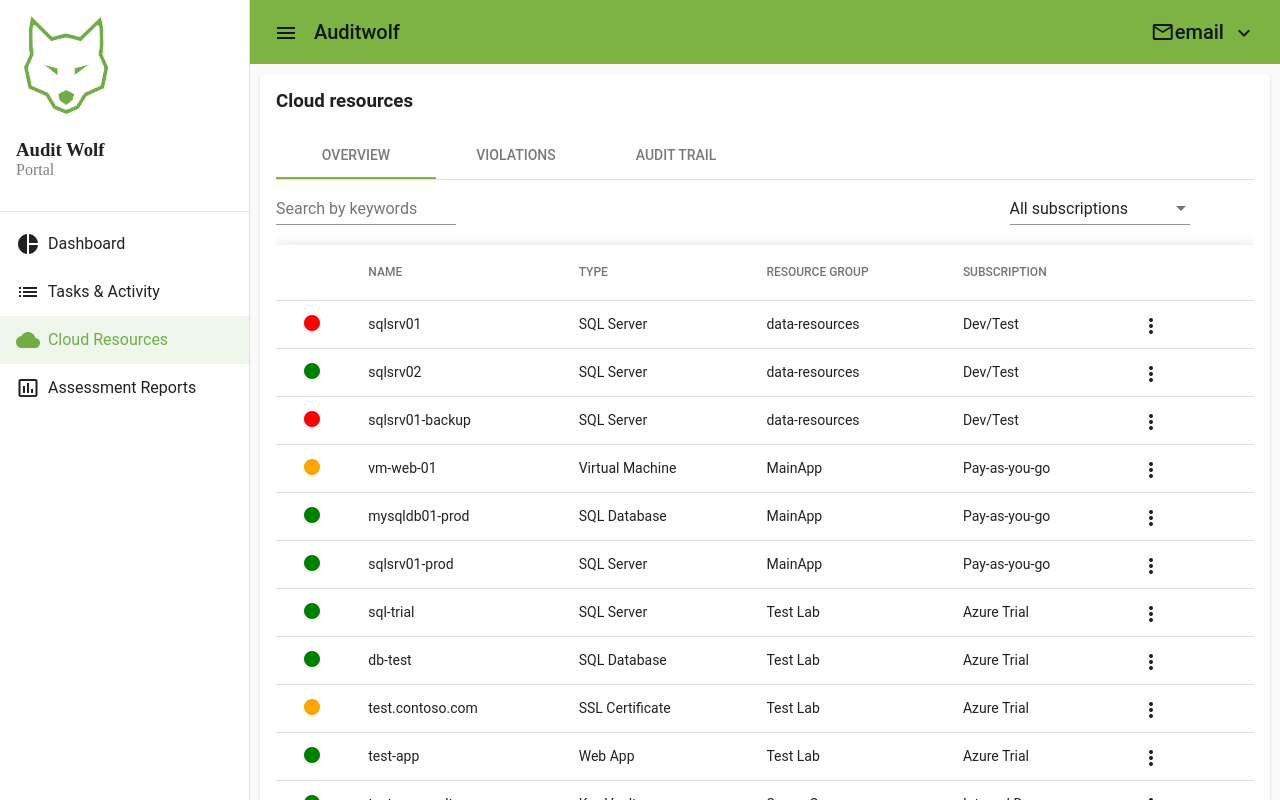
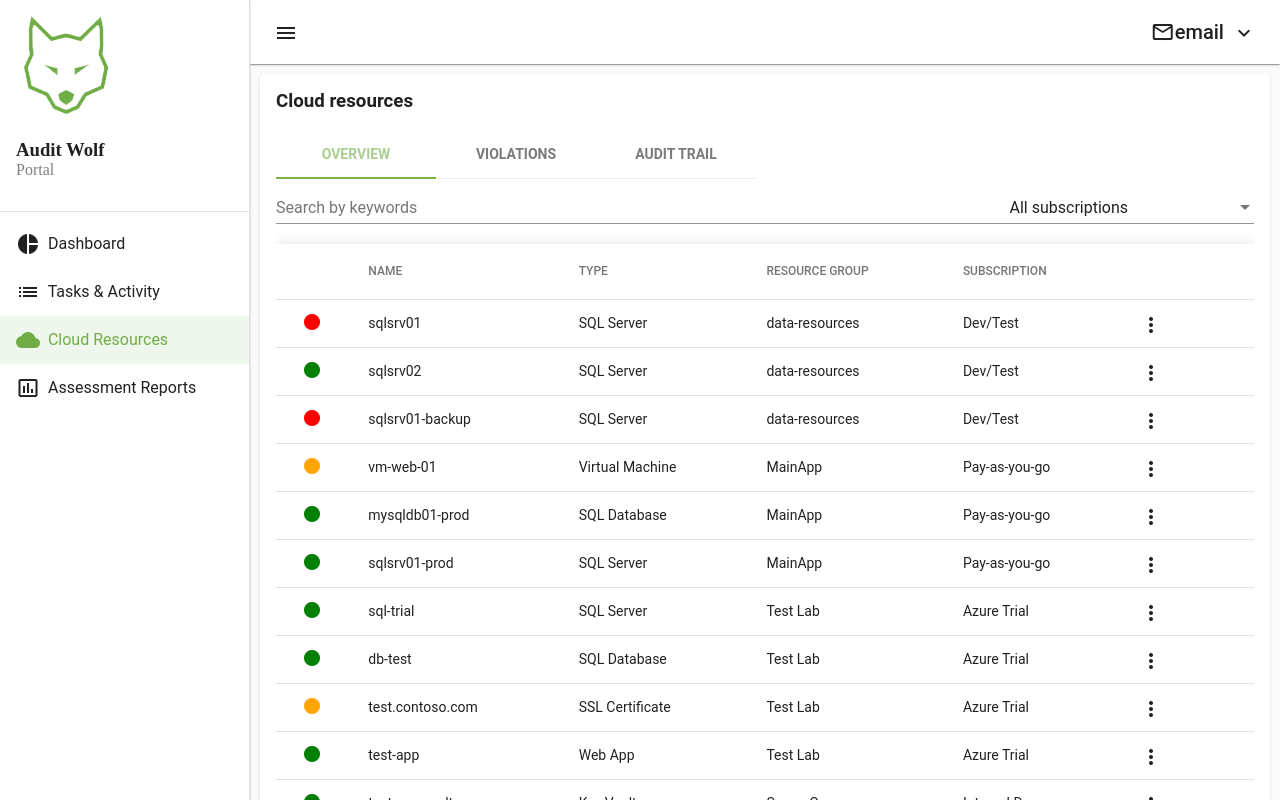
Before and after one commit to ToaIgnika/ng-project-test, an Angular app: page /cloud-resources in a window 1280 px wide. Built offline with nearby package versions, Linux system fonts and the light colour scheme.

Commit message:
styling elements

```diff
--- a/src/app/cloud-resources/cloud-resources.component.html
+++ b/src/app/cloud-resources/cloud-resources.component.html
@@ -14,7 +14,6 @@
               <button mat-icon-button (click)="sidenav.toggle()">
                 <mat-icon>menu</mat-icon>
               </button>
-              <h1 class="example-app-name">Auditwolf</h1>
               <!-- This fills the remaining space of the current row -->
               <span class="example-fill-remaining-space"></span>
               <mat-icon>mail_outline</mat-icon>
--- a/src/app/cloud-resources/cloud-resources.component.scss
+++ b/src/app/cloud-resources/cloud-resources.component.scss
@@ -35,7 +35,14 @@
        `<body>` to be our scrolling element for mobile layouts. */
     flex: 1 0 auto;
   }
+  .mat-tab-label {
+    color: red;
+    background-color: blue;
+  }
 
   mat-sidenav {
     width: 250px;
+    box-shadow: 0px 2px 1px -1px rgba(0, 0, 0, 0.2),
+    0px 1px 1px 0px rgba(0, 0, 0, 0.14),
+    0px 1px 3px 0px rgba(0, 0, 0, 0.12);
   }
--- a/src/app/cloud-resources/overview/overview.component.scss
+++ b/src/app/cloud-resources/overview/overview.component.scss
@@ -2,6 +2,6 @@ table {
     width: 100%;
   }
 
-  input {
-    width: 100%;
-  }
+  mat-form-field {
+  width: 100%;
+}
--- a/src/app/common/navigation-list/navigation-list.component.scss
+++ b/src/app/common/navigation-list/navigation-list.component.scss
@@ -1,4 +1,3 @@
-
 .active-link {
     color: #70ad47;
     background-color: #eff6eb;
--- a/src/styles.scss
+++ b/src/styles.scss
@@ -23,3 +23,26 @@ $candy-app-theme: mat-light-theme($candy-app-primary, $candy-app-accent, $candy-
 // Alternatively, you can import and @include the theme mixins for each component
 // that you are using.
 @include angular-material-theme($candy-app-theme);
+
+.mat-tab-nav-bar, .mat-tab-header {
+    border: none;
+  }
+
+  .mat-tab-label {
+      border-bottom: 1px solid rgba(0, 0, 0, 0.12);
+  }
+
+ .mat-tab-label-active {
+     color: #70ad47;
+ }
+
+ .mat-tab-label {
+    font-weight: bold;
+}
+
+.mat-toolbar.mat-primary {
+    background-color: #ffffff;
+    box-shadow: 0px 2px 1px -1px rgba(0, 0, 0, 0.2),
+    0px 1px 1px 0px rgba(0, 0, 0, 0.14),
+    0px 1px 3px 0px rgba(0, 0, 0, 0.12);
+}
```
